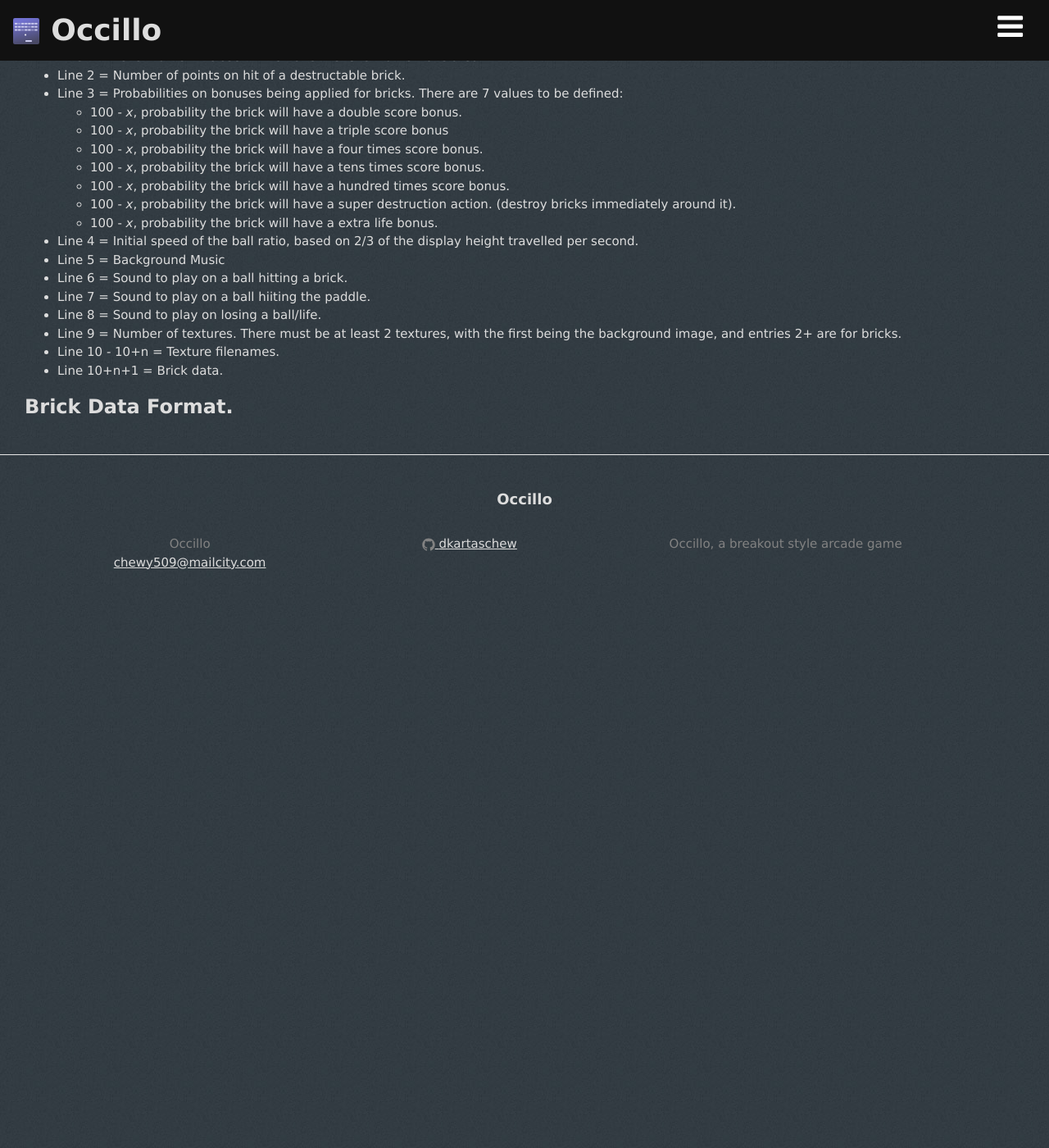
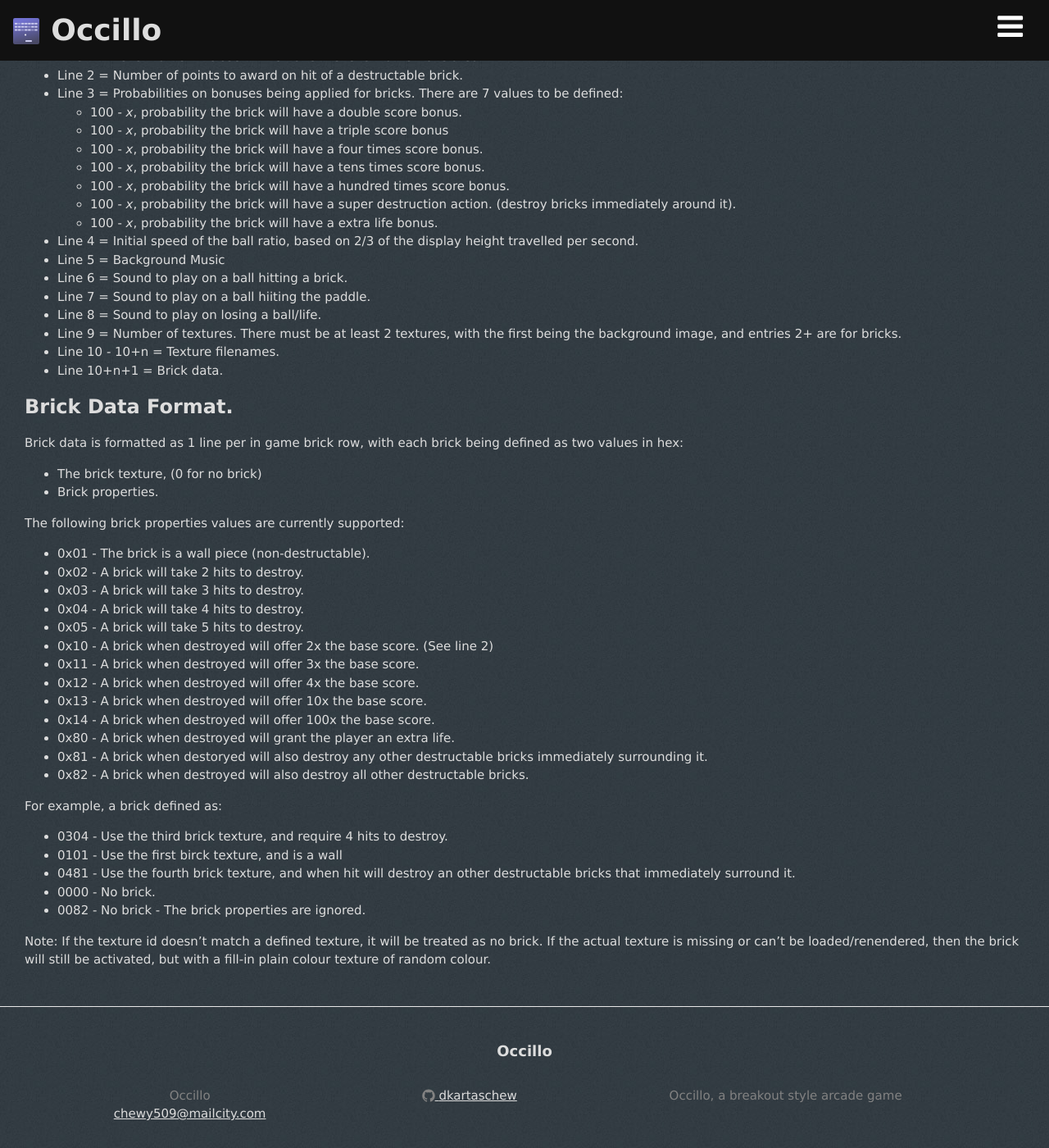
Before and after one commit to dkartaschew/occillo, a Jekyll site: the page built from level.md, in a window 1280 px wide and 1400 px high, scrolled down 816 px. Shown: the whole window at 82% size. Built offline with Jekyll 4.4.1, drawn with Linux system fonts in a browser that asks for light colours; before the commit the page ends 1543 px from its top, so only the background shows below that.

Commit message:
Update level information

```diff
--- a/level.md
+++ b/level.md
@@ -47,7 +47,7 @@
 All level files are simple text files of the following format:
 
 * Line 1 = Level Name. Enclose in " to have the level name translated.
-* Line 2 = Number of points on hit of a destructable brick.
+* Line 2 = Number of points to award on hit of a destructable brick.
 * Line 3 = Probabilities on bonuses being applied for bricks. There are 7 values to be defined:
   * 100 - *x*, probability the brick will have a double score bonus.
   * 100 - *x*, probability the brick will have a triple score bonus
@@ -67,3 +67,37 @@
 * Line 10+n+1 = Brick data.
 
 ### Brick Data Format.
+
+Brick data is formatted as 1 line per in game brick row, with each brick being defined as two values in hex:
+
+* The brick texture, (0 for no brick)
+* Brick properties.
+
+The following brick properties values are currently supported:
+
+* 0x01 - The brick is a wall piece (non-destructable).
+* 0x02 - A brick will take 2 hits to destroy.
+* 0x03 - A brick will take 3 hits to destroy.
+* 0x04 - A brick will take 4 hits to destroy.
+* 0x05 - A brick will take 5 hits to destroy.
+* 0x10 - A brick when destroyed will offer 2x the base score. (See line 2)
+* 0x11 - A brick when destroyed will offer 3x the base score.
+* 0x12 - A brick when destroyed will offer 4x the base score.
+* 0x13 - A brick when destroyed will offer 10x the base score.
+* 0x14 - A brick when destroyed will offer 100x the base score.
+* 0x80 - A brick when destroyed will grant the player an extra life.
+* 0x81 - A brick when destoryed will also destroy any other destructable bricks immediately surrounding it.
+* 0x82 - A brick when destroyed will also destroy all other destructable bricks.
+
+For example, a brick defined as:
+
+* 0304 - Use the third brick texture, and require 4 hits to destroy.
+* 0101 - Use the first birck texture, and is a wall
+* 0481 - Use the fourth brick texture, and when hit will destroy an other destructable bricks that immediately
+surround it.
+* 0000 - No brick.
+* 0082 - No brick - The brick properties are ignored.
+
+Note: If the texture id doesn't match a defined texture, it will be treated as no brick. If the actual texture is
+missing or can't be loaded/renendered, then the brick will still be activated, but with a fill-in plain colour texture
+of random colour.
```
